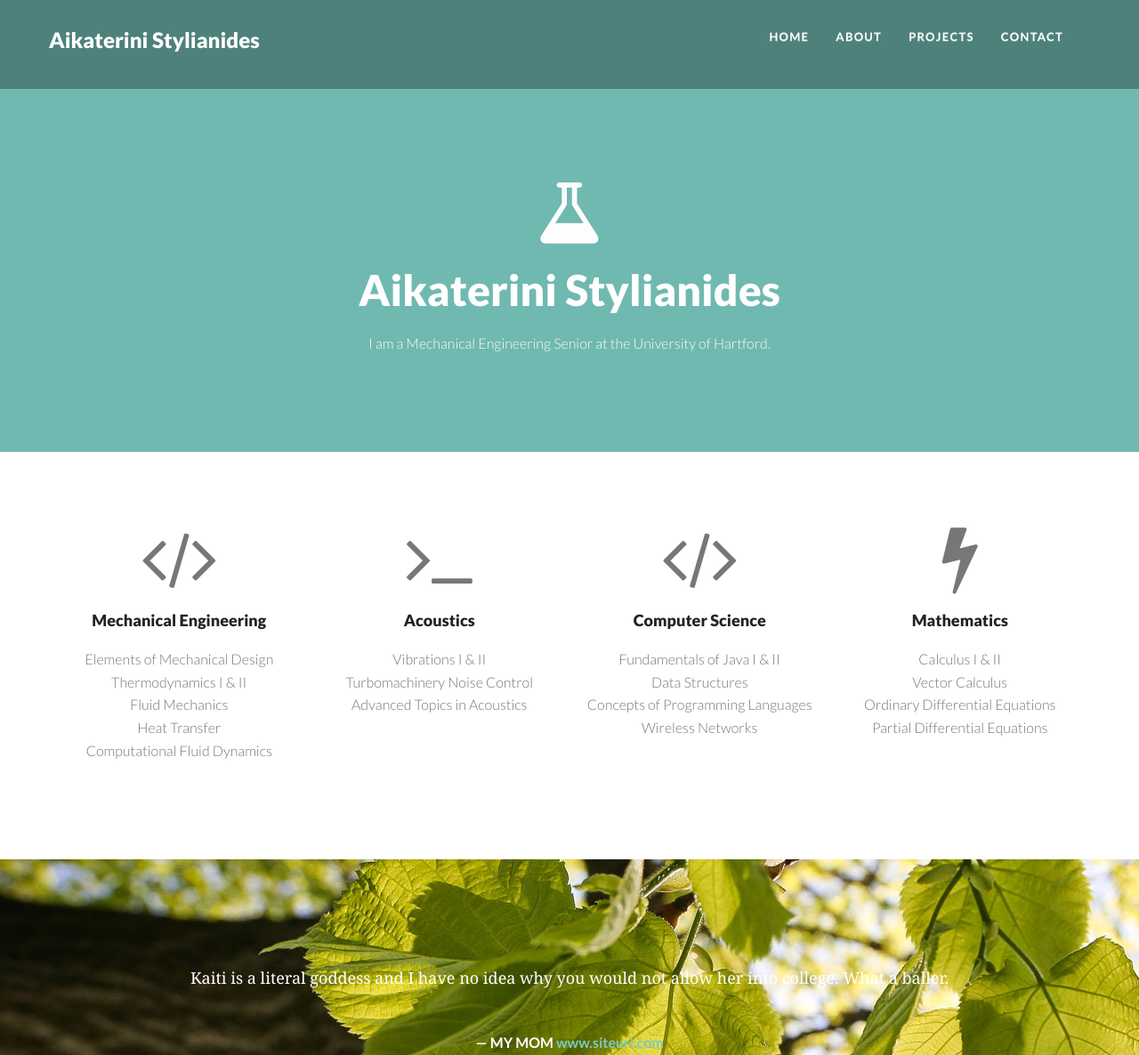
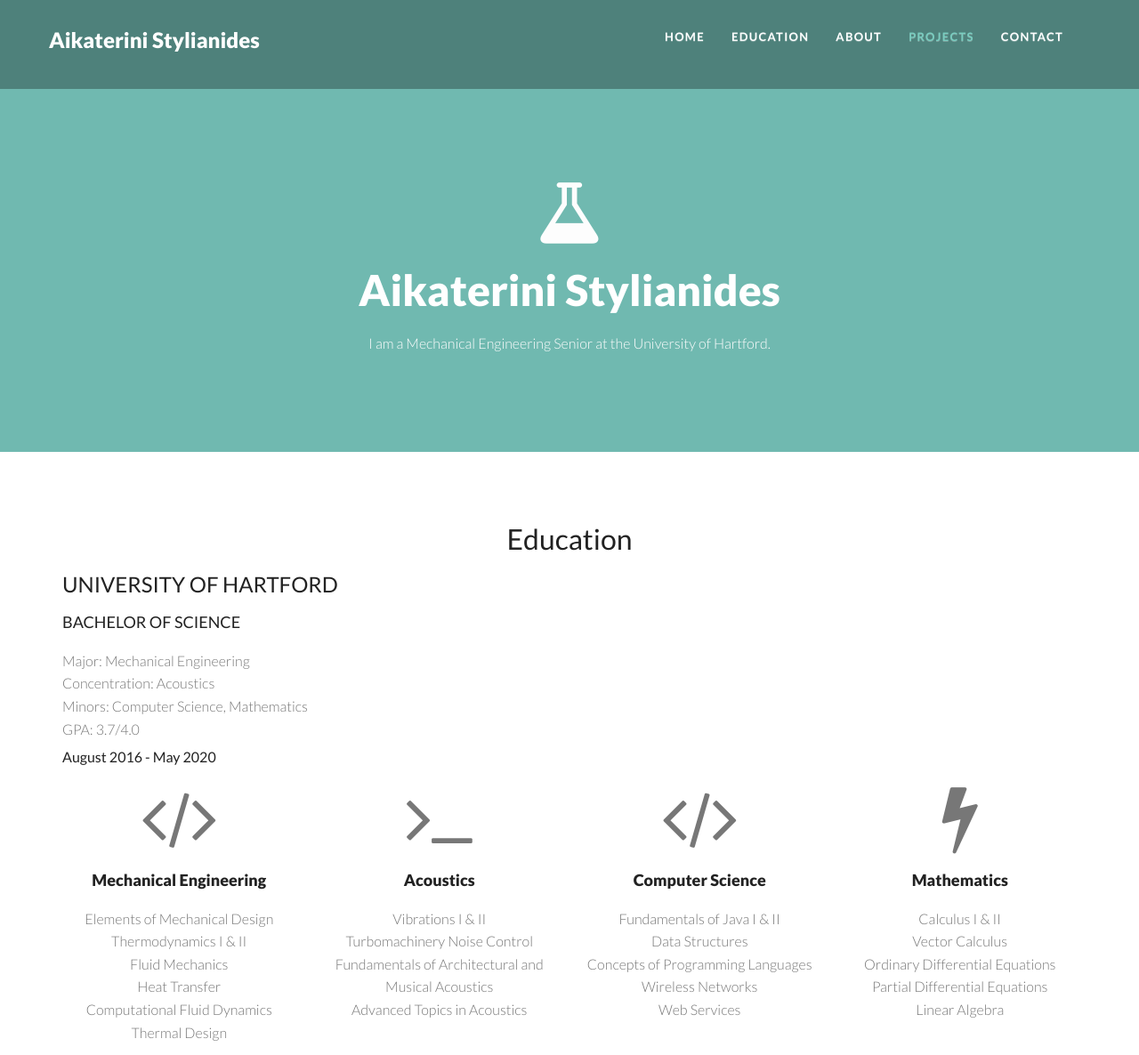
Before and after one commit to astylianides/astylianides.github.io, a plain HTML site: page index.html in a window 1280 px wide. Shown: the top 1186 px of the page at 89% size. Drawn offline with Linux system fonts and the light colour scheme.

Commit message:
updated literally everything i think

```diff
--- a/css/style.css
+++ b/css/style.css
@@ -62,6 +62,10 @@ blockquote.bigquote {
 
 .text-bold {
 	font-weight: 900;
+}
+
+.text-center {
+	text-align: center;
 }
 
 article,aside,details,figcaption,figure,footer,header,hgroup,menu,nav,section {
--- a/index.html
+++ b/index.html
@@ -42,6 +42,7 @@
       <div class="navbar-collapse collapse">
         <ul class="nav navbar-nav" data-0="margin-top:20px;" data-300="margin-top:5px;">
           <li class="active"><a href="index.html">Home</a></li>
+          <li><a href="#section-education">Education</a></li>
           <li><a href="#section-about">About</a></li>
           <li><a href="#section-works">Projects</a></li>
           <li><a href="#section-contact">Contact</a></li>
@@ -70,9 +71,19 @@
   </section>
 
   <!-- education -->
-  <section id="section-services" class="section pad-bot30 bg-white">
+  <section id="section-education" class="section pad-bot30 bg-white">
     <div class="container">
+      <h2 class= "text-center">Education</h2>
 
+        <h3>UNIVERSITY OF HARTFORD</h3>
+        <h4>BACHELOR OF SCIENCE</h4>
+        <p>
+          Major: Mechanical Engineering<br>
+          Concentration: Acoustics<br>
+          Minors: Computer Science, Mathematics<br>
+          GPA: 3.7/4.0
+        </p>
+          <h5>August 2016 - May 2020</h5>
       <div class="row mar-bot40">
         <div class="col-lg-3">
           <div class="align-center">
@@ -84,6 +95,7 @@
               Fluid Mechanics<br>
               Heat Transfer<br>
               Computational Fluid Dynamics<br>
+              Thermal Design<br>
             </p>
           </div>
         </div>
@@ -96,6 +108,7 @@
             <p>
               Vibrations I & II<br>
               Turbomachinery Noise Control<br>
+              Fundamentals of Architectural and Musical Acoustics<br>
               Advanced Topics in Acoustics<br>
             </p>
           </div>
@@ -110,6 +123,7 @@
               Data Structures<br>
               Concepts of Programming Languages<br>
               Wireless Networks<br>
+              Web Services<br>
             </p>
           </div>
         </div>
@@ -124,7 +138,7 @@
               Vector Calculus<br>
               Ordinary Differential Equations<br>
               Partial Differential Equations<br>
-              <!--Linear Algebra<br>-->
+              Linear Algebra<br>
             </p>
           </div>
         </div>
@@ -243,6 +257,7 @@
             <li><a href="#" class="btn-theme btn-small" data-filter=".internshipprojects">Internship Projects</a></li>
             <li><a href="#" class="btn-theme btn-small" data-filter=".schooolprojects">School Projects</a></li>
             <li><a href="#" class="btn-theme btn-small" data-filter=".other">Other</a></li>
+            <!-- maybe split this up by topic: i.e. aeroacoustics, architectural acoustics, fluid dynamics, simulation, other-->
           </ul>
         </nav>
         <div class="col-md-12">
```
